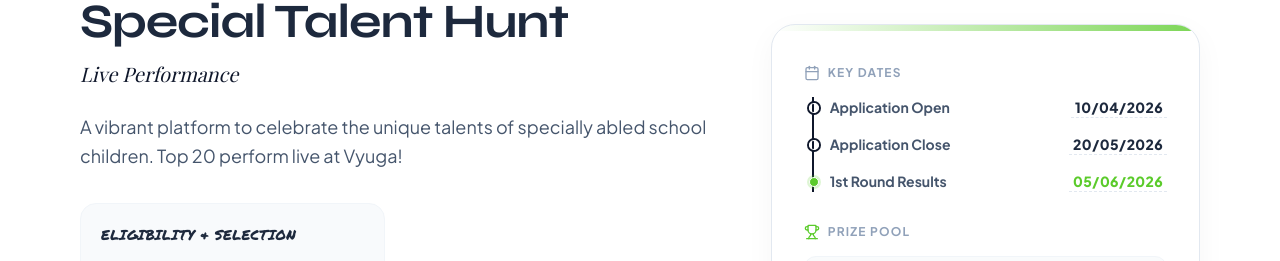
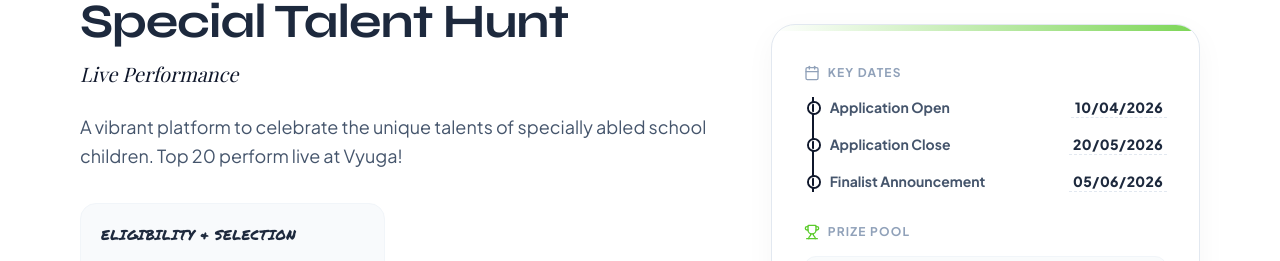
Before and after one commit to Mithunp123/Vyuga, a React (Vite) app in the folder frontend/: page /attend/register in a window 1280 px wide. Shown: the part 1146-1407 px from the top of the page. Built offline with nearby package versions, Linux system fonts and the light colour scheme; no server answers; a web font is replaced by a local one.

Commit message:
date changed

```diff
--- a/frontend/src/components/About.jsx
+++ b/frontend/src/components/About.jsx
@@ -142,7 +142,7 @@ const eventSchedules = [
     timeline: [
       { label: "Application Open", date: "10/04/2026" },
       { label: "Application Close", date: "20/05/2026" },
-      { label: "1st Round Results", date: "05/06/2026" }
+      { label: "Finalist Announcement", date: "05/06/2026" }
     ],
     prizes: [
       { category: "Overall", rewards: [{pos: "1st", val: "15000"}, {pos: "2nd", val: "10000"}, {pos: "3rd", val: "5000"}] }
@@ -153,7 +153,7 @@ const eventSchedules = [
     timeline: [
       { label: "Application Open", date: "10/04/2026" },
       { label: "Application Close", date: "20/05/2026" },
-      { label: "1st Round Results", date: "05/06/2026" }
+      { label: "Finalist Announcement", date: "05/06/2026" }
     ],
     prizes: [
       { category: "Overall", rewards: [{pos: "1st", val: "15000"}, {pos: "2nd", val: "10000"}, {pos: "3rd", val: "5000"}] }
--- a/frontend/src/pages/AttendRegister.jsx
+++ b/frontend/src/pages/AttendRegister.jsx
@@ -40,7 +40,7 @@ const EVENT_DATA = [
     timeline: [
       { label: "Application Open", date: "10/04/2026" },
       { label: "Application Close", date: "20/05/2026" },
-      { label: "1st Round Results", date: "05/06/2026" }
+      { label: "Finalist Announcement", date: "05/06/2026" }
     ],
     prizes: [
       { category: "Overall", rewards: [{pos: "1st", val: "15000"}, {pos: "2nd", val: "10000"}, {pos: "3rd", val: "5000"}] }
@@ -60,7 +60,7 @@ const EVENT_DATA = [
     timeline: [
       { label: "Application Open", date: "10/04/2026" },
       { label: "Application Close", date: "20/05/2026" },
-      { label: "1st Round Results", date: "05/06/2026" }
+      { label: "Finalist Announcement", date: "05/06/2026" }
     ],
     prizes: [
       { category: "Overall", rewards: [{pos: "1st", val: "15000"}, {pos: "2nd", val: "10000"}, {pos: "3rd", val: "5000"}] }
```
